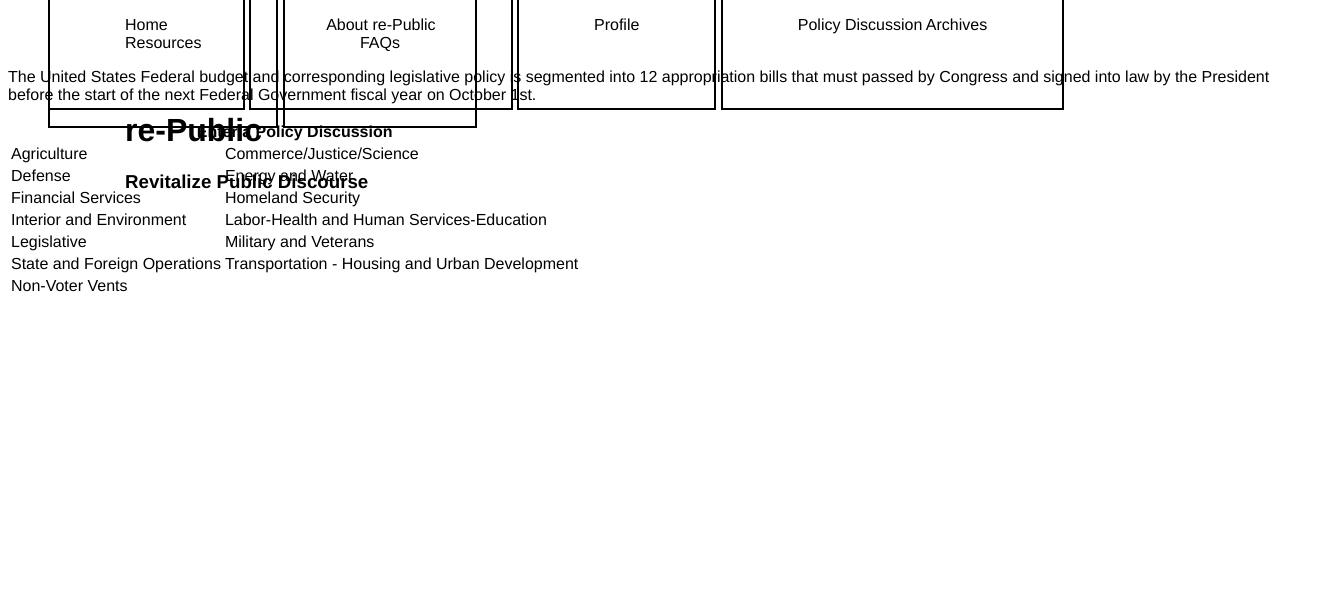
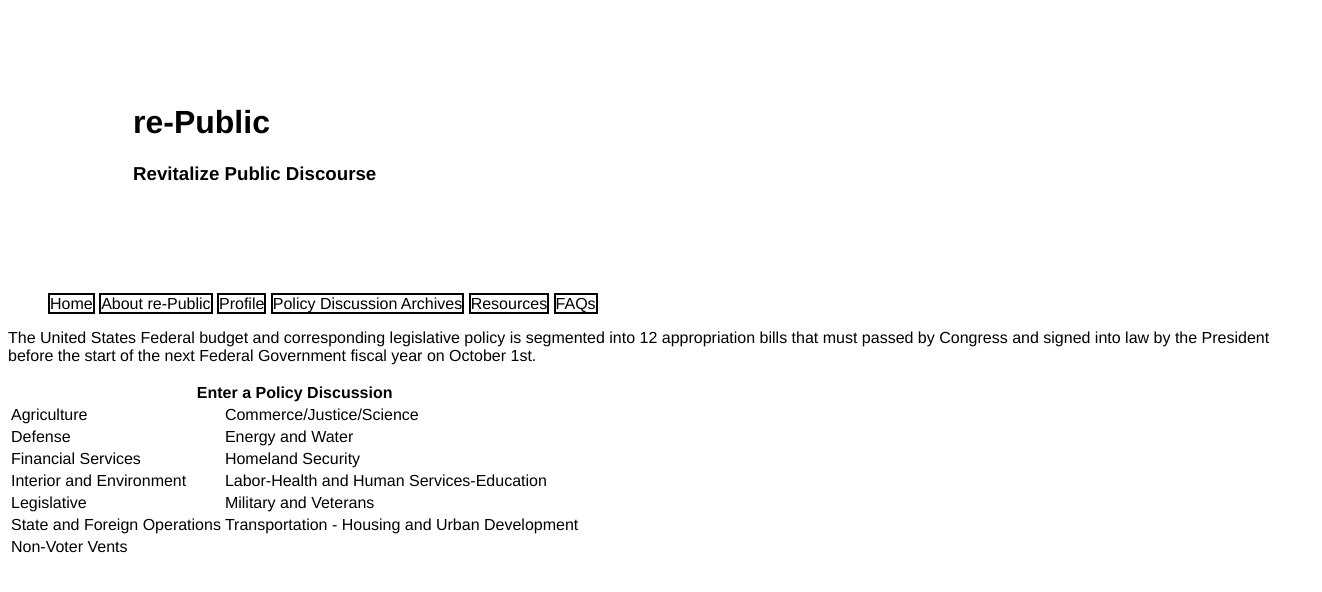
Before and after one commit to mobanks10/re-Public, a plain HTML site: page index.html in a window 1280 px wide. Shown: the whole page, 1322 px wide, since content can reach past the window. Drawn offline with Linux system fonts and the light colour scheme.

Commit message:
Update index.html

```diff
--- a/index.html
+++ b/index.html
@@ -11,12 +11,11 @@
     }
     li{
      border: 2px solid black;
-     padding: 75px;
      display: inline;
     }
     .header{
          padding: 75px;
-         position: absolute;
+         position: relative;
          left: 50px;
          font-background: blue;
     }
```
